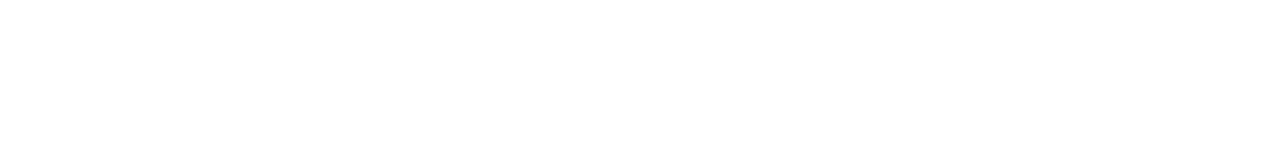
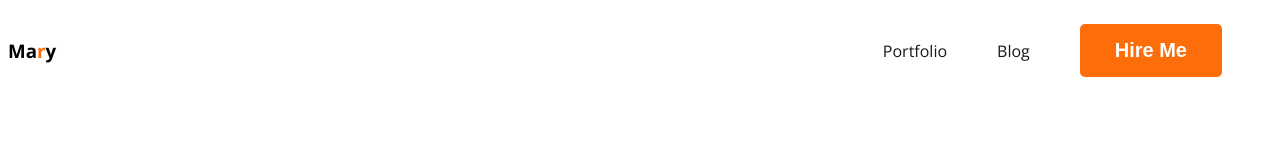
Before and after one commit to Hamid5060/First-Web-Developer-Portfolio, a plain HTML site: page index.html in a window 1280 px wide. Drawn offline with nearby package versions, Linux system fonts and the light colour scheme.

Commit message:
added nav

```diff
--- /dev/null
+++ b/Styles/portfolio.css
@@ -0,0 +1,50 @@
+/* common shared styles */
+body {
+    font-family: 'Lato',
+        sans-serif;
+    font-family: 'Open Sans',
+        sans-serif;
+}
+
+.text-primary {
+    color: #FD6E0A;
+}
+
+.btn-primary {
+    border-radius: 5px;
+    background: #FD6E0A;
+    border: 0;
+    color: white;
+    font-size: 20px;
+    font-weight: 700;
+    padding: 15px 35px;
+
+}
+
+/* nav related styles */
+nav {
+    display: flex;
+    justify-content: space-between;
+    align-items: center;
+}
+
+.nav-title {
+    color: #181818;
+    font-size: 45px;
+    font-weight: 800;
+}
+
+nav>ul {
+    display: flex;
+    align-items: center;
+}
+
+nav li {
+    list-style: none;
+    margin-right: 50px;
+}
+
+nav a {
+    text-decoration: none;
+    color: #181818;
+}
--- a/index.html
+++ b/index.html
@@ -4,10 +4,20 @@
     <meta charset="UTF-8">
     <meta name="viewport" content="width=device-width, initial-scale=1.0">
     <title>Web Developer Portfolio</title>
+    <link rel="preconnect" href="https://fonts.googleapis.com">
+    <link rel="preconnect" href="https://fonts.gstatic.com" crossorigin>
+    <link href="https://fonts.googleapis.com/css2?family=Open+Sans:wght@400;700;800&display=swap" rel="stylesheet">
+    <link rel="stylesheet" href="Styles/portfolio.css">
 </head>
 <body>
-    <header>
-
+        <nav>
+            <h3 class="nav-tile">Ma<span class="text-primary">r</span>y</h3>
+            <ul>
+           <li><a href="">Portfolio</a></li>
+           <li><a href="">Blog</a></li>
+           <li><button class="btn-primary">Hire Me</button></li>
+            </ul>
+        </nav>
     </header>
     <main>
 
```
